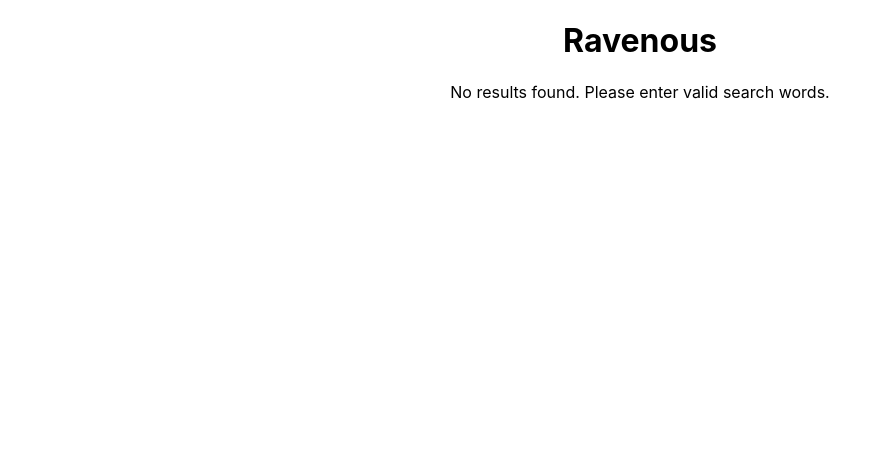
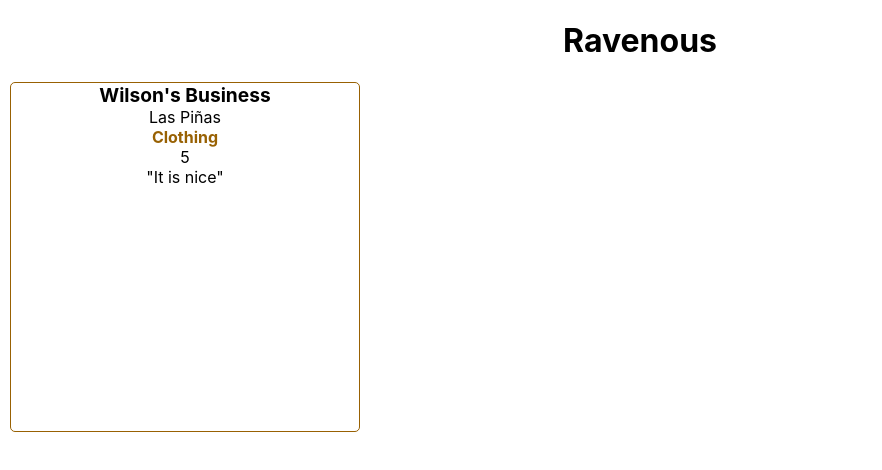
Before and after one commit to wingsown/ravenous, a React (Create React App) app: page / in a window 1280 px wide. Shown: the top 470 px of the page, without its empty margins (0-882 px from the left). Built offline with nearby package versions, Linux system fonts and the light colour scheme.

Commit message:
Add styles to Business component

```diff
--- /dev/null
+++ b/src/components/Business/Business.css
@@ -0,0 +1,31 @@
+.restaurant-card {
+    display: block;
+    width: 350px;
+    height: 350px;
+    min-width: 350px;
+    border: 1px solid rgb(152, 97, 3);
+    margin: 10px;
+    background-color: white;
+    color: black;
+    box-sizing: border-box;
+    border-radius: 5px;
+}
+
+
+.name {
+    font-size: 1.2rem;
+    font-weight: bold;
+}
+
+.category {
+    color: rgb(152, 97, 3);
+    font-weight: bold;
+}
+
+.info {
+    padding-bottom: 10px;
+}
+
+p {
+    margin: 0;
+}
--- a/src/components/Business/Business.js
+++ b/src/components/Business/Business.js
@@ -1,15 +1,16 @@
 import React from 'react';
+import './Business.css'
 
 function Business(prop) {
     return (
         <div className='restaurant-card'>
             {/* <img src="" alt=""> */}
             <div className="info">
-                <p className="name"></p>
-                <p className="address"></p>
-                <p className="category"></p>
-                <p className="rating"></p>
-                <p className="reviews"></p>
+                <p className="name">Wilson's Business</p>
+                <p className="address">Las Piñas</p>
+                <p className="category">Clothing</p>
+                <p className="rating">5</p>
+                <p className="reviews">"It is nice"</p>
             </div>
         </div>
     )
--- a/src/components/BusinessList/BusinessList.js
+++ b/src/components/BusinessList/BusinessList.js
@@ -3,19 +3,20 @@
 
 
 function BusinessList(prop) {
-    if(!prop.businesses) {
-        return (
-        <div id="business-list">
-            <p>No results found. Please enter valid search words.</p>
-        </div>
-        )
+    // if(!prop.businesses) {
+    //     return (
+    //     <div id="business-list">
+    //         <p>No results found. Please enter valid search words.</p>
+    //     </div>
+    //     )
 
-    }
+    // }
     return (
         <div id="business-list">
-            {prop.businesses?.map(business => {
+            {/* {prop.businesses?.map(business => {
                 return <Business info={business} key={business.id}/>;
-            })}
+            })} */}
+            <Business/>
         </div>
     )
 }
```
